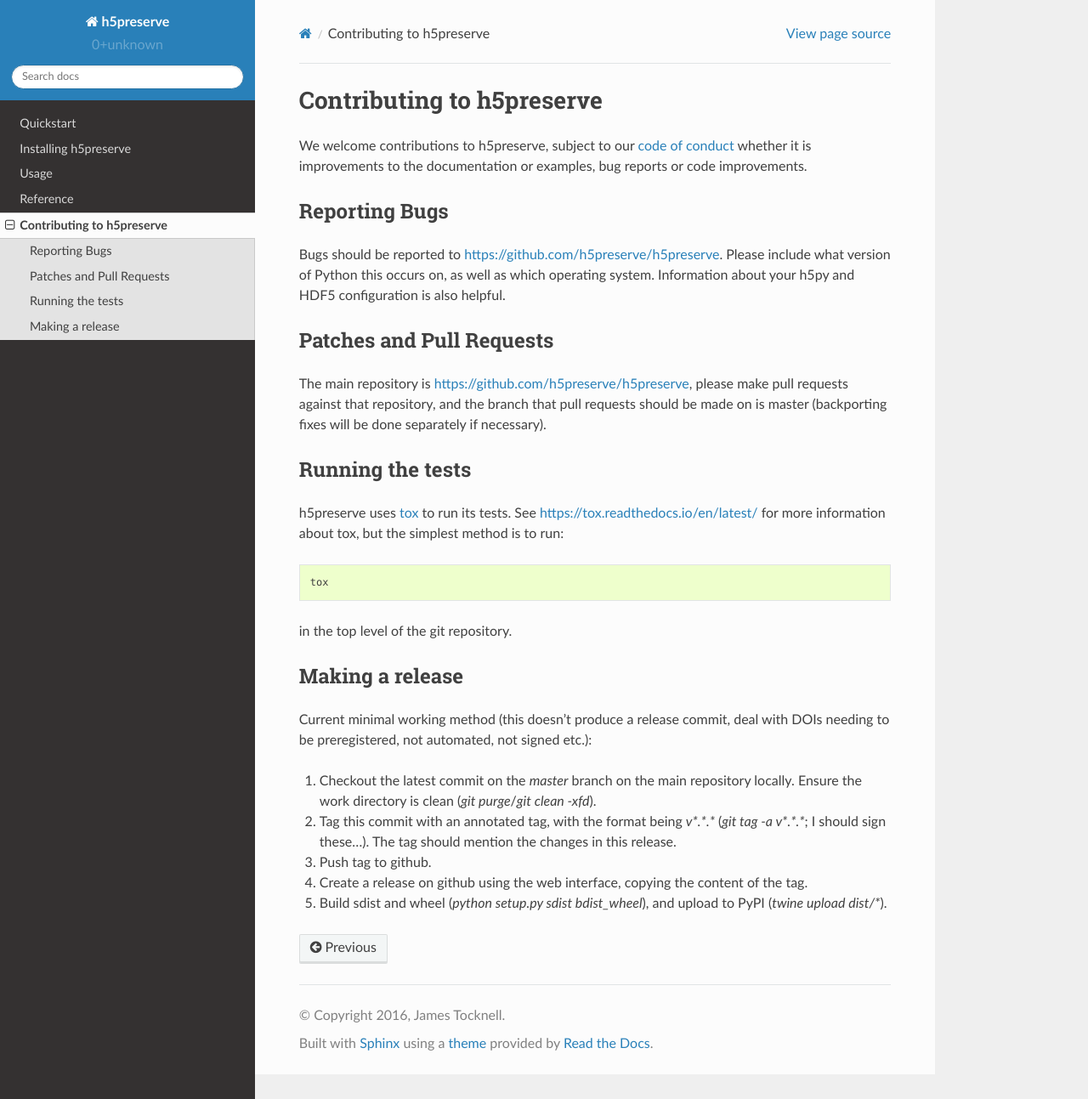
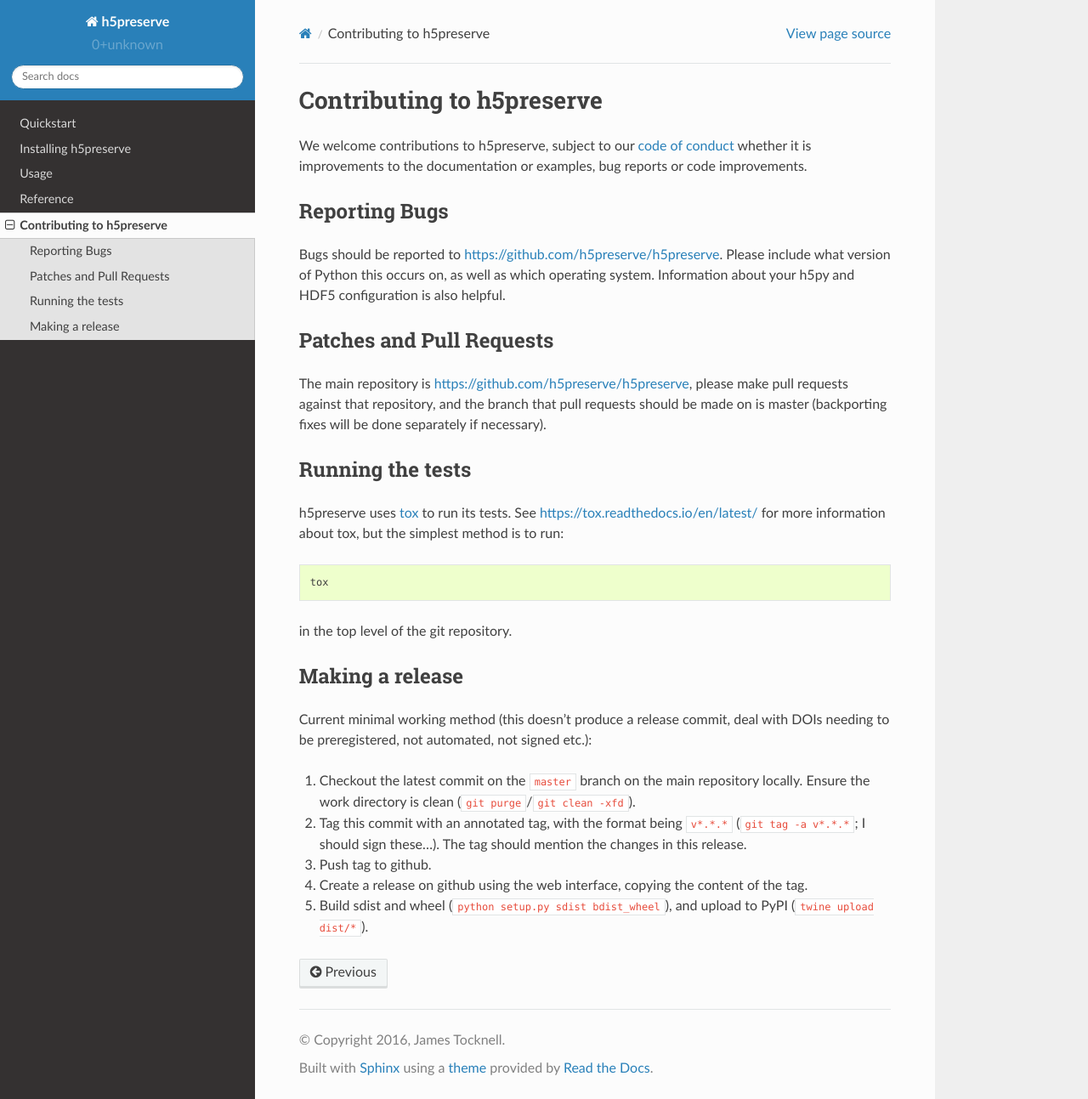
Before and after one commit to h5preserve/h5preserve, a Sphinx documentation site: the page built from docs/Contributing.rst, in a window 1280 px wide and 1293 px high. Shown: the whole window at 85% size. Built offline with Sphinx 7.4.7 and the Read the Docs theme 2.0.0, drawn with Linux system fonts in a browser that asks for light colours.

Commit message:
DOC: Use monospace not italics for code

```diff
--- a/docs/Contributing.rst
+++ b/docs/Contributing.rst
@@ -35,13 +35,14 @@
 Current minimal working method (this doesn't produce a release commit, deal
 with DOIs needing to be preregistered, not automated, not signed etc.):
 
-#. Checkout the latest commit on the `master` branch on the main repository
-   locally. Ensure the work directory is clean (`git purge`/`git clean -xfd`).
-#. Tag this commit with an annotated tag, with the format being `v*.*.*`
-   (`git tag -a v*.*.*`; I should sign these...). The tag should mention the
+#. Checkout the latest commit on the ``master`` branch on the main repository
+   locally. Ensure the work directory is clean
+   (``git purge``/``git clean -xfd``).
+#. Tag this commit with an annotated tag, with the format being ``v*.*.*``
+   (``git tag -a v*.*.*``; I should sign these...). The tag should mention the
    changes in this release.
 #. Push tag to github.
 #. Create a release on github using the web interface, copying the content of
    the tag.
-#. Build sdist and wheel (`python setup.py sdist bdist_wheel`), and upload to
-   PyPI (`twine upload dist/*`).
+#. Build sdist and wheel (``python setup.py sdist bdist_wheel``), and upload to
+   PyPI (``twine upload dist/*``).
```
